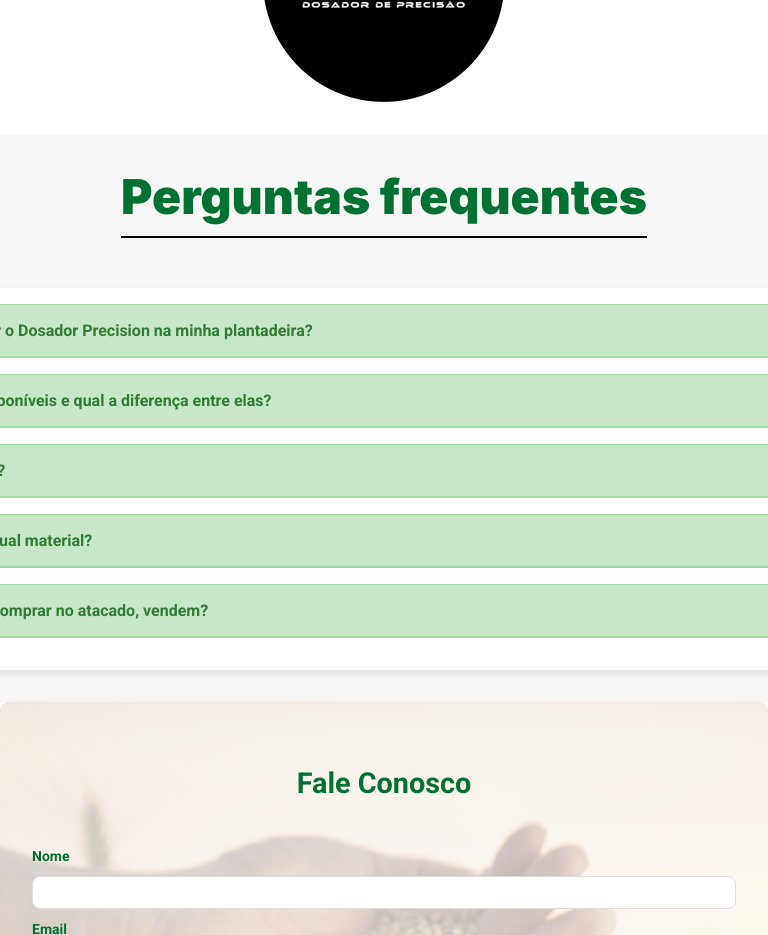
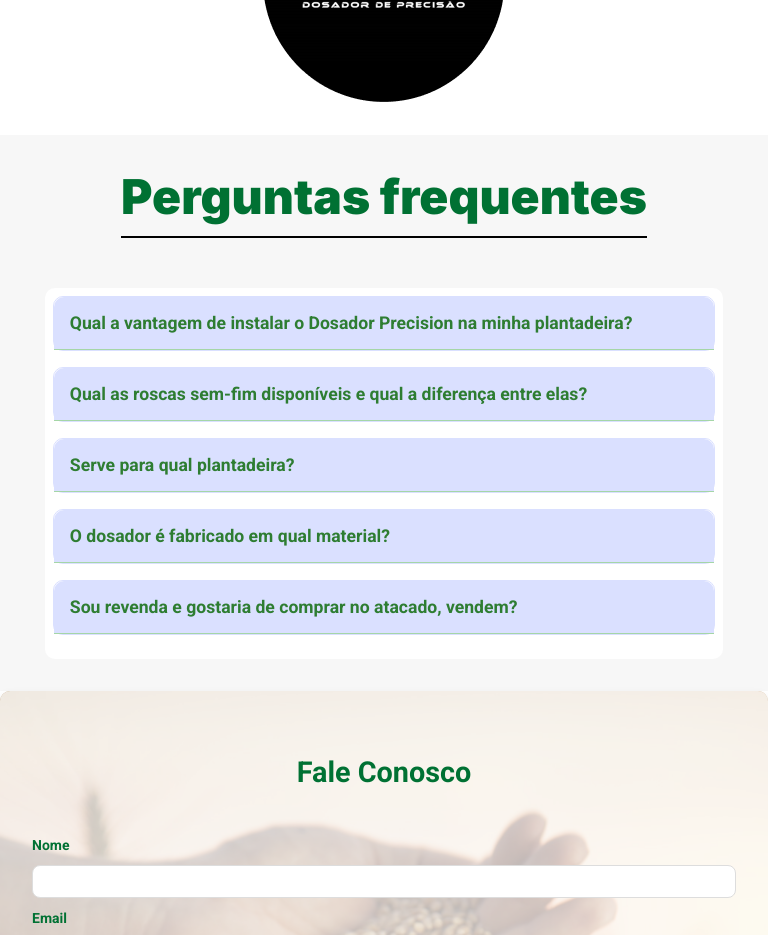
Before and after one commit to LukkzHS/PrecisionV1, a React (Vite) app: page / in a window 768 px wide. Shown: the part 4540-5475 px from the top of the page. Built offline with nearby package versions, Linux system fonts and the light colour scheme; the HTML template or start-up script is replaced by a standard one.

Commit message:
Update Faq.css responsividade

```diff
--- a/src/components/main/Faq/Faq.css
+++ b/src/components/main/Faq/Faq.css
@@ -1,15 +1,15 @@
 .faq-section {
   background-color: #f7f7f7;
-  padding: 2rem 0;
+  padding: 2rem 1rem;
   display: flex;
   flex-direction: column;
   align-items: center;
 }
 
 .faq-title {
-  font-size: 2.5rem;
-  color: #2e7d32;
-  margin-bottom: 1.5rem;
+  font-size: 2rem;
+  color: #101111;
+  margin-bottom: 1rem;
   text-align: center;
   position: relative;
 }
@@ -24,31 +24,58 @@
 }
 
 .faq-container {
-  width: 1200px;
-
+  width: 100%;
+  max-width: 1200px;
   background-color: #ffffff;
   padding: 1rem;
   box-shadow: 0 4px 8px rgba(0, 0, 0, 0.1);
+  border-radius: 10px;
 }
 
-@media (min-width: 768px) {
+/* Para telas menores que 768px (smartphones) */
+@media (max-width: 768px) {
+  .faq-container {
+    padding: 0.5rem;
+    box-shadow: none;
+  }
 
-  .faq-container {
-    width: 1200px;
+  .faq-question, .faq-answer {
+    font-size: 1rem;
+    padding: 0.75rem;
+  }
 
+  .faq-title {
+    font-size: 1.8rem;
+  }
+
+  .faq-item {
+    margin-bottom: 0.5rem;
   }
 }
 
+/* Para telas entre 768px e 1024px (tablets) */
+@media (max-width: 1024px) {
+  .faq-container {
+    width: 90%;
+  }
 
+  .faq-question, .faq-answer {
+    font-size: 1.1rem;
+  }
+
+  .faq-item {
+    margin-bottom: 0.75rem;
+  }
+}
 
 .faq-item {
   margin-bottom: 1rem;
   border-radius: 10px;
-  border: 1px solid #a5d6a7;
+  border: 1px solid #DAE0FF;
 }
 
 .faq-question {
-  background-color: #c8e6c9;
+  background-color: #DAE0FF;
   color: #2e7d32;
   padding: 1rem;
   border-radius: 10px 10px 0 0;
@@ -59,14 +86,15 @@
 }
 
 .faq-question:hover {
-  background-color: #a5d6a7;
+  background-color: #b4bde9;
 }
 
 .faq-answer {
-  background-color: #c8e6c9;
+  background-color: #DAE0FF;
   padding: 1rem;
   border-radius: 0 0 10px 10px;
   display: none;
+  color: black;
 }
 
 .faq-answer.show {
```
